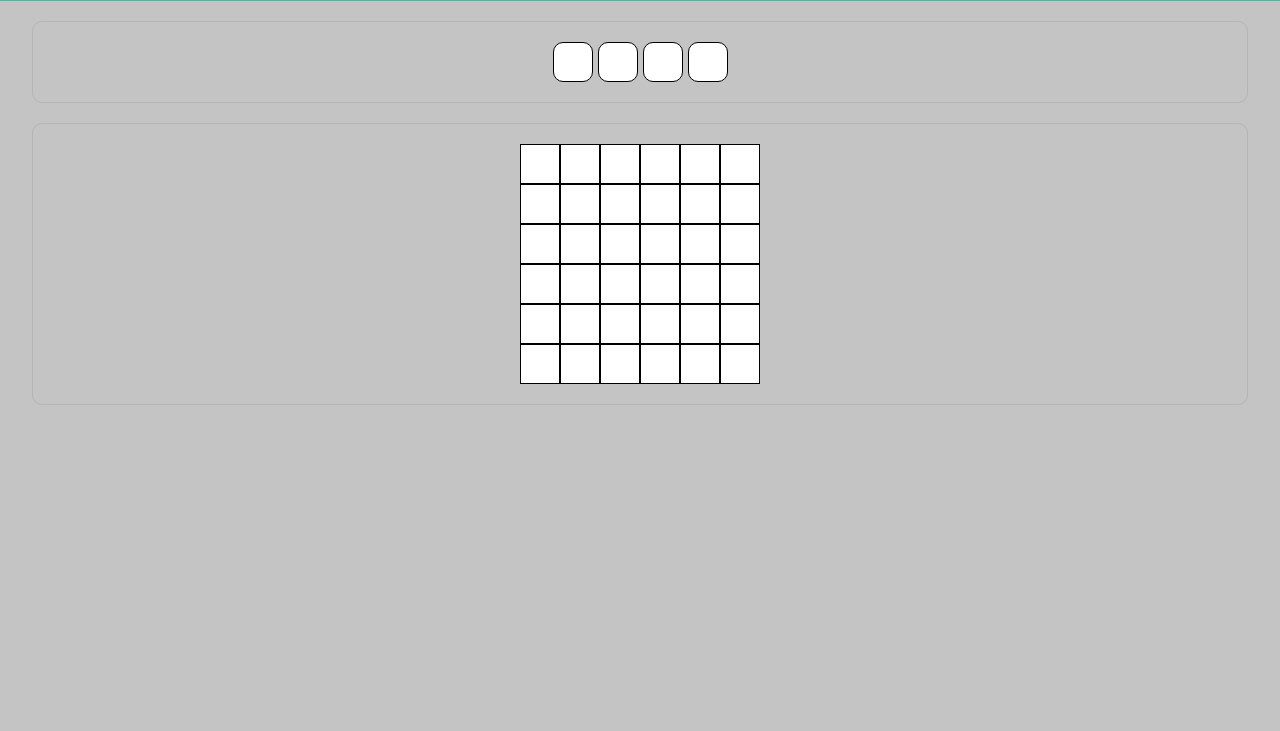
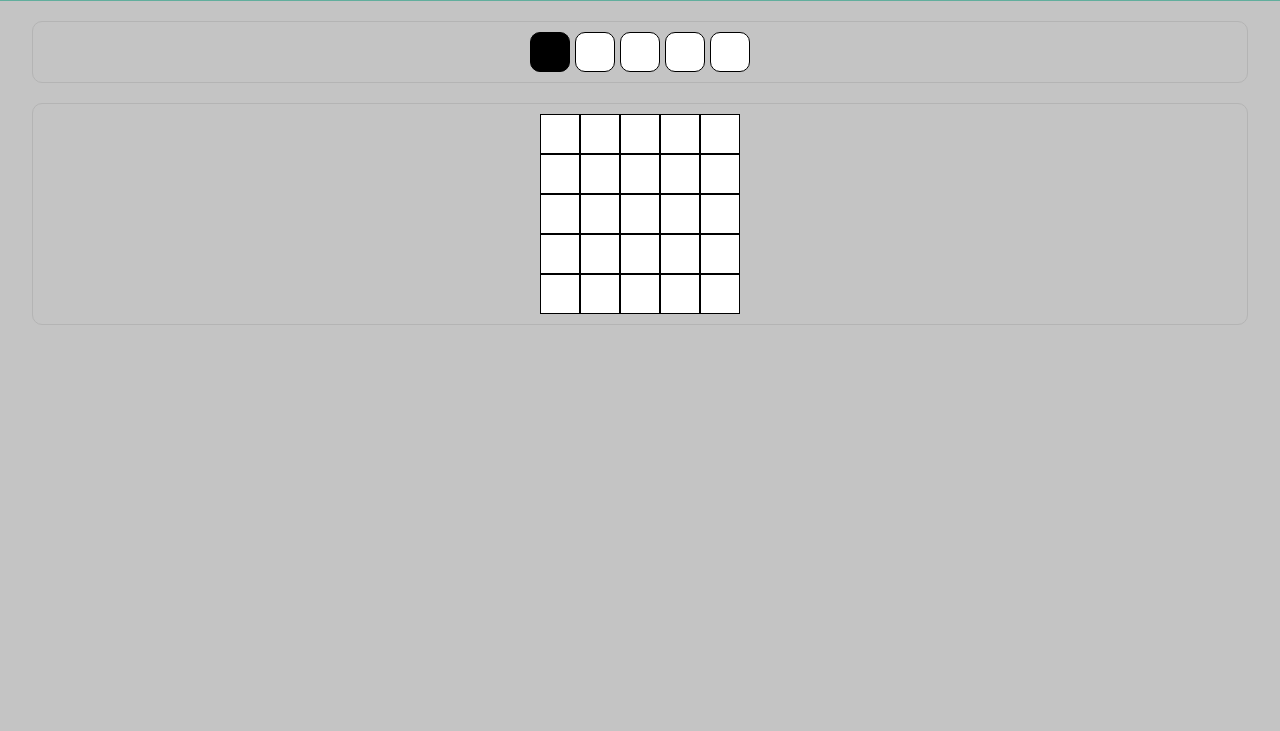
Before and after one commit to RenanFernandess/project-pixels-art-2.0, a plain HTML site: page index.html in a window 1280 px wide. Shown: the part 69-800 px from the top of the page. Drawn offline with Linux system fonts and the light colour scheme.

Commit message:
Adiciona a cor preta como a primeira cor da paleta de cores

```diff
--- a/index.html
+++ b/index.html
@@ -10,12 +10,13 @@
 </head>
 
 <body>
-  <header>
+  <header class="display">
     <h1 id="title">Paleta de Cores</h1>
   </header>
   <main class="">
     <section class="container">
       <div class="display" id="color-palette">
+        <div class="color" style="background-color: black;"></div>
         <div class="color"></div>
         <div class="color"></div>
         <div class="color"></div>
@@ -30,10 +31,8 @@
           <div class="pixel"></div>
           <div class="pixel"></div>
           <div class="pixel"></div>
-          <div class="pixel"></div>
         </div>
         <div class="display">
-          <div class="pixel"></div>
           <div class="pixel"></div>
           <div class="pixel"></div>
           <div class="pixel"></div>
@@ -46,7 +45,6 @@
           <div class="pixel"></div>
           <div class="pixel"></div>
           <div class="pixel"></div>
-          <div class="pixel"></div>
         </div>
         <div class="display">
           <div class="pixel"></div>
@@ -54,18 +52,8 @@
           <div class="pixel"></div>
           <div class="pixel"></div>
           <div class="pixel"></div>
-          <div class="pixel"></div>
         </div>
         <div class="display">
-          <div class="pixel"></div>
-          <div class="pixel"></div>
-          <div class="pixel"></div>
-          <div class="pixel"></div>
-          <div class="pixel"></div>
-          <div class="pixel"></div>
-        </div>
-        <div class="display">
-          <div class="pixel"></div>
           <div class="pixel"></div>
           <div class="pixel"></div>
           <div class="pixel"></div>
--- a/script.js
+++ b/script.js
@@ -0,0 +1,4 @@
+const colorPalette = document.getElementById('color-palette');
+const colors = document.getElementsByClassName('color');
+const pixelBoard = document.getElementById('pixel-board');
+const pixels = document.getElementsByClassName('pixel');
--- a/style.css
+++ b/style.css
@@ -21,7 +21,7 @@ header {
 .container {
   margin: 20px auto;
   border: 1px solid rgb(180, 180, 180);
-  padding: 20px;
+  padding: 10px;
   border-radius: 10px;
   max-width: 95%;
 }
```
